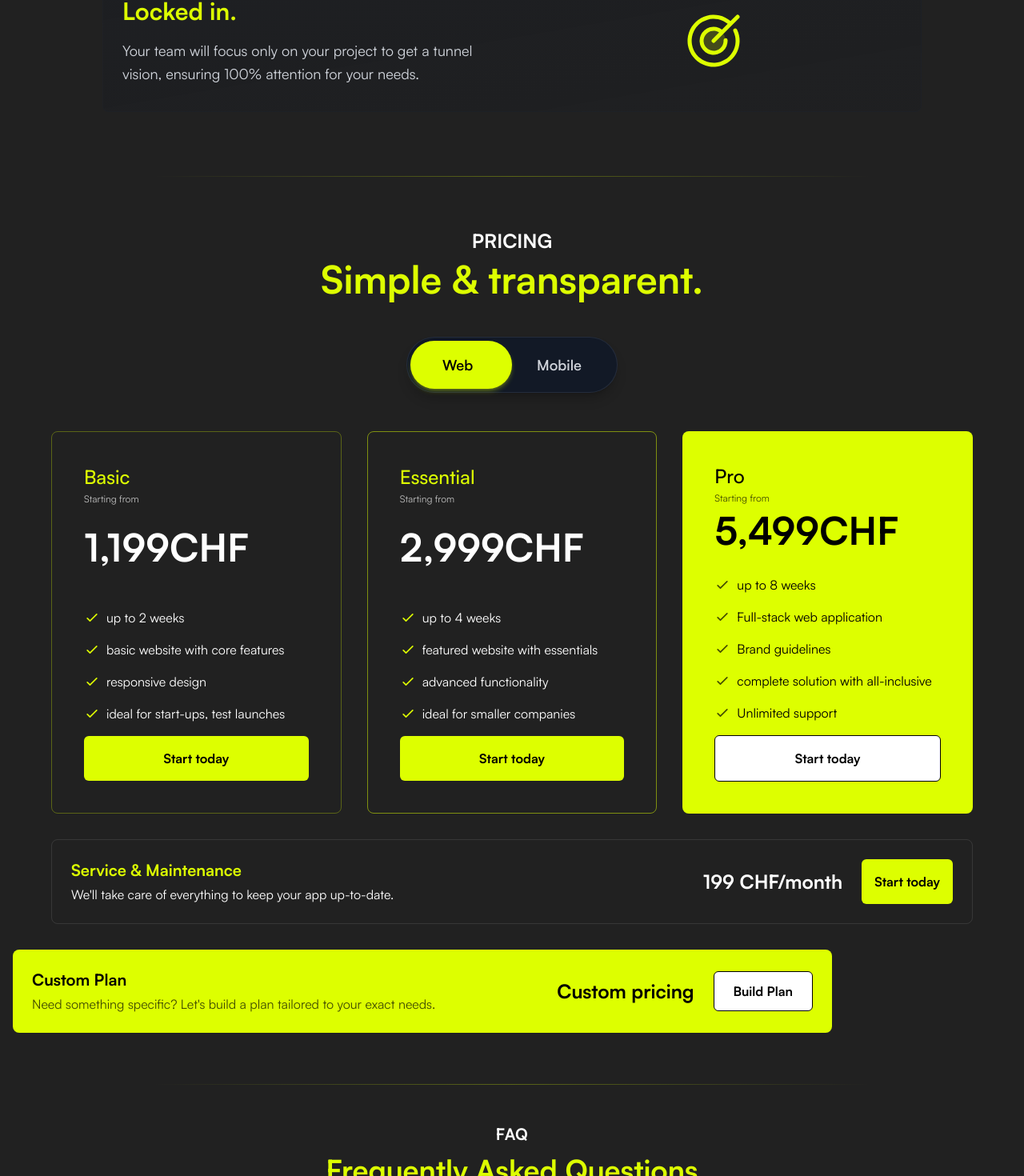
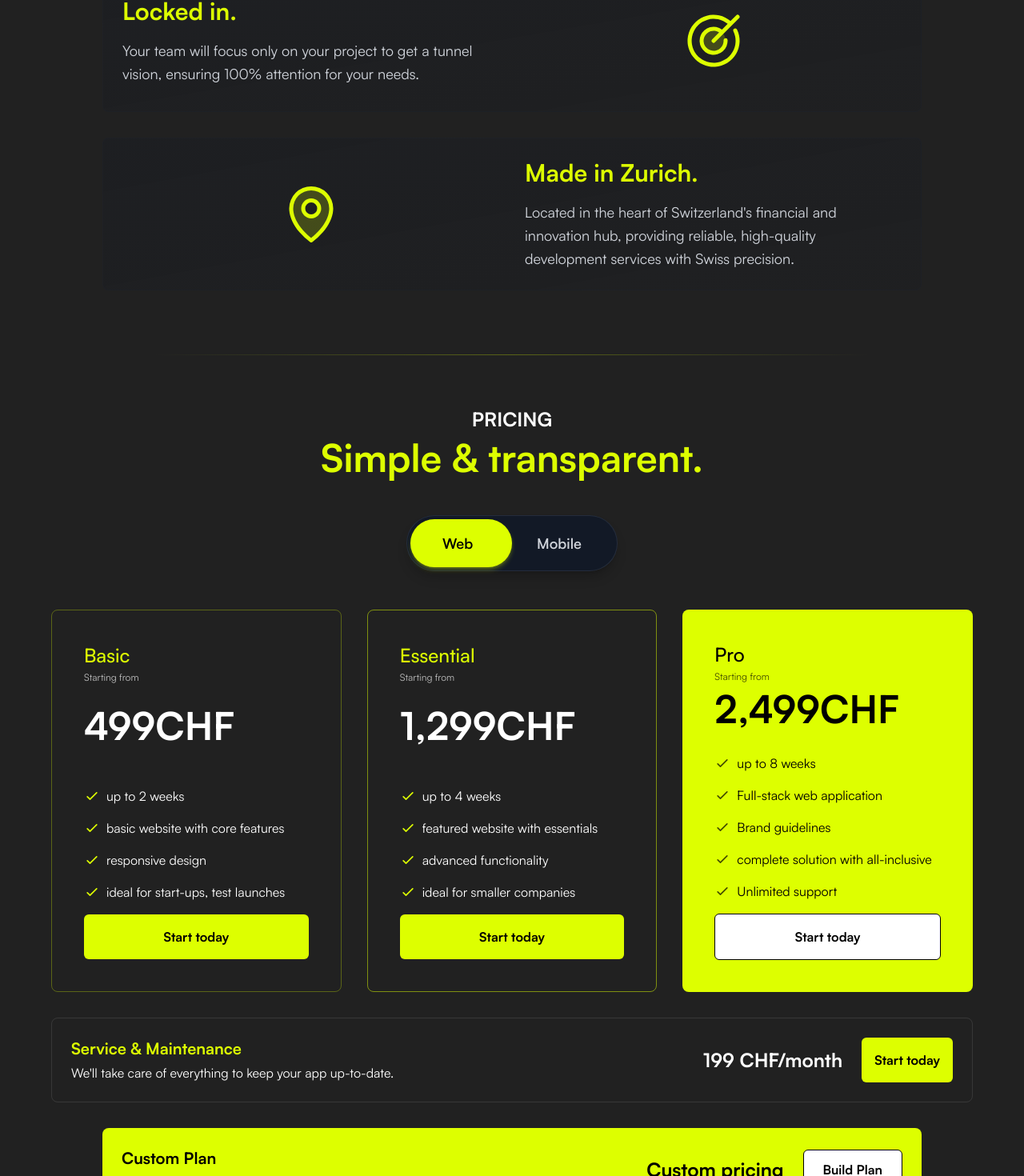
Before and after one commit to them2dt/emptea-homepage, a Next.js app: page / in a window 1280 px wide. Shown: the part 1515-2985 px from the top of the page at 80% size. Built offline with nearby package versions, Linux system fonts and the light colour scheme.

Commit message:
update pricing structure across components, adjusting base prices and enhancing feature descriptions in Features component to reflect new offerings

```diff
--- a/app/components/CustomPricing.tsx
+++ b/app/components/CustomPricing.tsx
@@ -62,7 +62,7 @@ const CustomPricing = () => {
   };
 
   const calculatePrice = () => {
-    const basePrice = 2000;
+    const basePrice = 799;
     let featureMultiplier = 1;
 
     Object.values(features).forEach(hasFeature => {
@@ -75,8 +75,8 @@ const CustomPricing = () => {
   const startingPrice = calculatePrice();
 
   return (
-    <>
-      <div className="flex flex-col md:flex-row justify-between items-start md:items-center max-w-5xl mt-6 md:mt-8 p-4 md:p-6 border-none rounded-lg bg-accent text-accent-foreground text-left gap-4 md:gap-0 mx-4 mb-16">
+    <section className="px-4 md:px-6">
+      <div className="flex flex-col md:flex-row justify-between items-start md:items-center max-w-5xl mx-auto mt-6 md:mt-8 p-4 md:p-6 border-none rounded-lg bg-accent text-accent-foreground text-left gap-4 md:gap-0 mb-16">
         <div className="text-left">
           <h4 className="font-bold text-black text-xl mb-1">
             Custom Plan
@@ -270,7 +270,7 @@ Best regards,
           </motion.div>
         )}
       </AnimatePresence>
-    </>
+    </section>
   );
 };
 
--- a/app/components/Features.tsx
+++ b/app/components/Features.tsx
@@ -1,4 +1,4 @@
-import { Headset, Lightning, Target } from '@phosphor-icons/react';
+import { Headset, Lightning, Target, MapPin } from '@phosphor-icons/react';
 
 const Features = () => {
   const features = [
@@ -16,6 +16,11 @@ const Features = () => {
       title: 'Locked in.',
       description: 'Your team will focus only on your project to get a tunnel vision, ensuring 100% attention for your needs.',
       icon: <Target size={80} className="text-accent" weight="duotone" />
+    },
+    {
+      title: 'Made in Zurich.',
+      description: 'Located in the heart of Switzerland\'s financial and innovation hub, providing reliable, high-quality development services with Swiss precision.',
+      icon: <MapPin size={80} className="text-accent" weight="duotone" />
     },
   ];
 
--- a/app/components/Pricing.tsx
+++ b/app/components/Pricing.tsx
@@ -49,21 +49,21 @@ Best regards,
     web: [
       {
         name: 'Basic',
-        price: 1199,
+        price: 499,
         startingFrom: 'Starting from',
         features: ['up to 2 weeks', 'basic website with core features', 'responsive design', 'ideal for start-ups, test launches'],
         type: 'basic',
       },
       {
         name: 'Essential',
-        price: 2999,
+        price: 1299,
         startingFrom: 'Starting from',
         features: ['up to 4 weeks', 'featured website with essentials', 'advanced functionality', 'ideal for smaller companies'],
         type: 'essential',
       },
       {
         name: 'Pro',
-        price: 5499,
+        price: 2499,
         startingFrom: 'Starting from',
         features: ['up to 8 weeks', 'Full-stack web application', 'Brand guidelines', 'complete solution with all-inclusive', 'Unlimited support'],
         type: 'pro',
@@ -72,21 +72,21 @@ Best regards,
     mobile: [
       {
         name: 'Basic',
-        price: 1899,
+        price: 799,
         startingFrom: 'Starting from',
         features: ['up to 3 weeks', 'basic mobile app with core features', 'iOS & Android compatible', 'ideal for start-ups, MVP launches'],
         type: 'basic',
       },
       {
         name: 'Essential',
-        price: 4299,
+        price: 1599,
         startingFrom: 'Starting from',
         features: ['up to 6 weeks', 'featured mobile app with essentials', 'backend integration', 'ideal for growing companies'],
         type: 'essential',
       },
       {
         name: 'Pro',
-        price: 7999,
+        price: 2999,
         startingFrom: 'Starting from',
         features: ['up to 10 weeks', 'Full native mobile apps', 'Backend & API development', 'complete solution with all-inclusive', 'Unlimited support'],
         type: 'pro',
```
